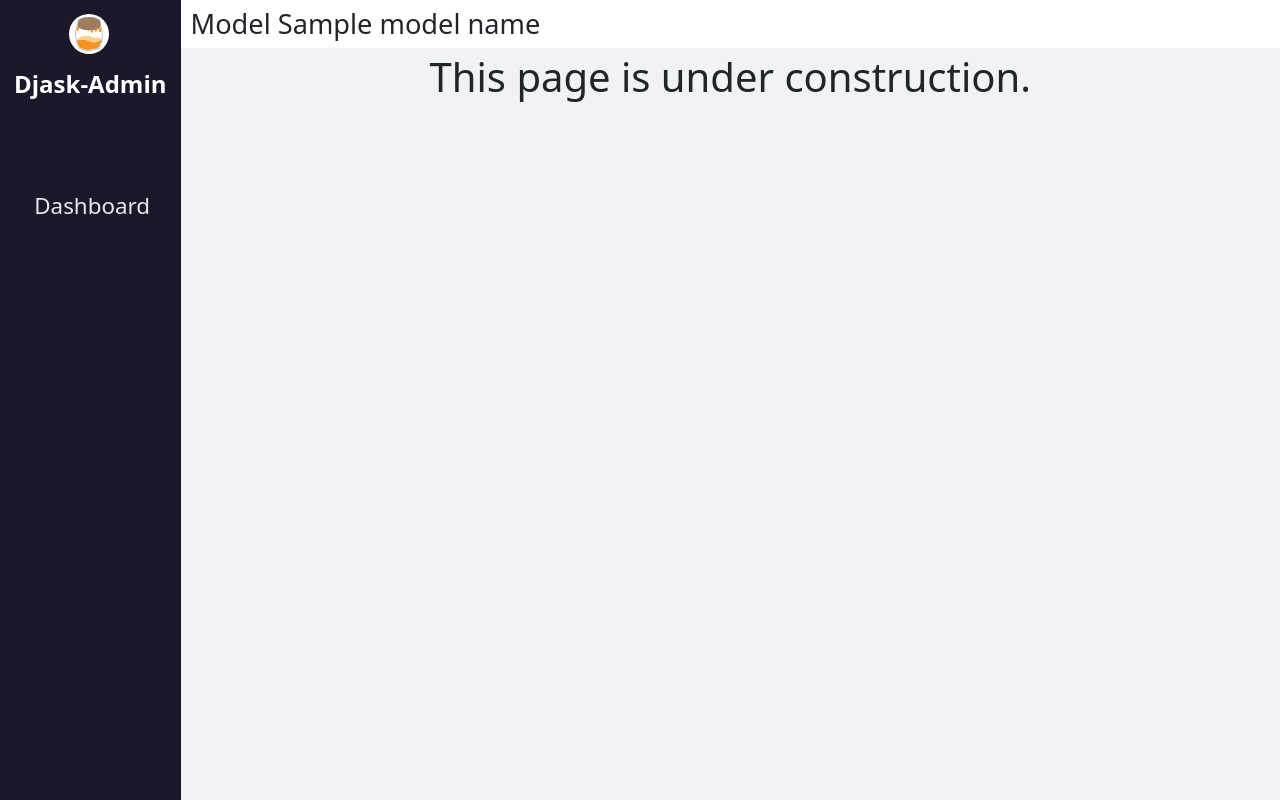
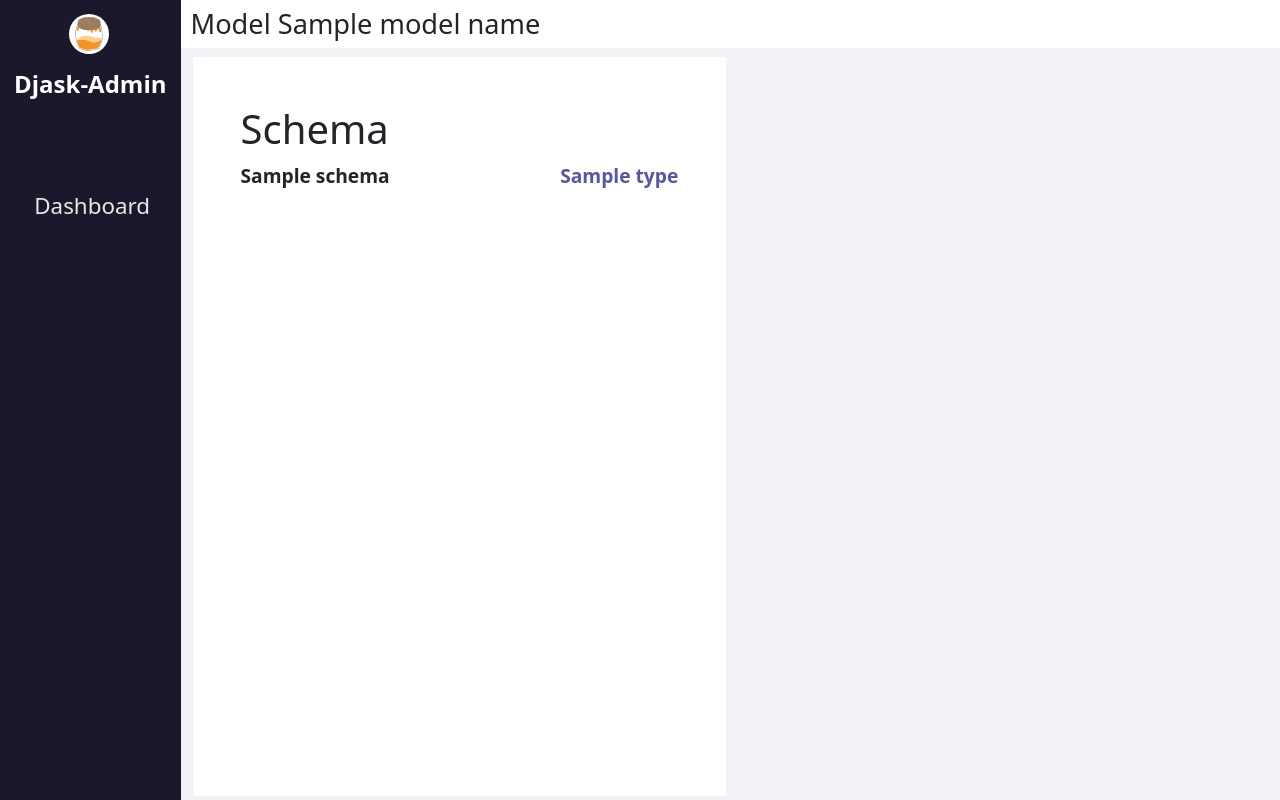
Before and after one commit to andyzhouty/Djask, a Python web app: template src/djask/templates/admin/model.html in a window 1280 px wide. Run offline with Jinja, Linux system fonts and the light colour scheme; the template is opened without the code that fills it: most values are stand-ins (such as "Sample title", 1, 10 or a date in 2020); some libraries are stand-ins or nearby versions.

Commit message:
Show model schema in admin interface

```diff
--- a/pyproject.toml
+++ b/pyproject.toml
@@ -19,15 +19,13 @@ classifiers = [
   "Topic :: Internet :: WWW/HTTP :: WSGI :: Application",
 ]
 dependencies = [
-  "flask~=2.0",
     "apiflask~=0.10",
     "flask-sqlalchemy~=2.5",
     "flask-wtf~=0.15",
     "wtforms-sqlalchemy~=0.2",
     "flask-login~=0.5",
     "bootstrap-flask~=1.8",
-  "flask-compress~=1.10",
-]
+    "flask-compress~=1.10"]
 description = "An enhanced django-like Flask"
 dynamic = ["classifiers"]
 keywords = ["flask", "apiflask"]
--- a/src/djask/static/css/style.css
+++ b/src/djask/static/css/style.css
@@ -8,7 +8,7 @@ html {
 
 body {
     font-family: system-ui, -apple-system, "Segoe UI", Roboto, "Helvetica Neue", Arial, "Noto Sans", "Liberation Sans", sans-serif,
-    "Apple Color Emoji", "Segoe UI Emoji", "Segoe UI Symbol", "Noto Color Emoji" !important;
+        "Apple Color Emoji", "Segoe UI Emoji", "Segoe UI Symbol", "Noto Color Emoji" !important;
 }
 
 aside {
@@ -107,7 +107,7 @@ main {
     background-color: #f0f2f5;
 }
 
-.models-grid {
+.grid-container {
     display: grid;
     grid-template-columns: repeat(auto-fit, minmax(300px, 0.5fr));
     grid-gap: 2vh;
@@ -115,10 +115,16 @@ main {
     max-width: 100%;
 }
 
-.board {
+.max-height {
+    /* the 1vh subtraction for better visual appearance */
+    height: calc(100% - 1vh);
+}
+
+.grid-item {
     background-color: #fff;
     border-radius: 2px;
     padding: 2vh;
+    margin: .5vh;
 }
 
 .board-header {
@@ -135,3 +141,27 @@ main {
     text-decoration: none;
     color: var(--normal-link-hover-color);
 }
+
+.model-schema {
+    padding: 6vh !important;
+    max-width: 100vh;
+    height: 100%;
+}
+
+.column {
+    display: flex;
+    font-size: larger;
+    line-height: 1.6em;
+    font-weight: 600;
+}
+
+.column-type {
+    color: #55a;
+    margin-left: auto;
+}
+
+@media screen and (max-width: 1024px) {
+    .column {
+        flex-direction: column;
+    }
+}
--- a/src/djask/templates/admin/model.html
+++ b/src/djask/templates/admin/model.html
@@ -1,11 +1,15 @@
 {% extends "base.html" %}
-{% from "macros.html" import render_top_panel %}
+{% from "macros.html" import render_top_panel, render_schema %}
 {% block content %}
     {% include "aside.html" %}
     <main>
         {{ render_top_panel("Model "+model_name, "") }}
         <div class="page-content">
-            <h1 class="text-center">This page is under construction.</h1>
+            <div class="grid-container max-height">
+                <div class="model-schema grid-item">
+                    {{ render_schema(schema) }}
+                </div>
+            </div>
         </div>
     </main>
 {% endblock %}
--- a/src/djask/templates/macros.html
+++ b/src/djask/templates/macros.html
@@ -23,3 +23,13 @@
         </h2>
     </div>
 {% endmacro %}
+
+{% macro render_schema(schema) %}
+    <h1>Schema</h1>
+    {% for k, v in schema.items() %}
+        <div class="column">
+            <div class="column-name">{{ k }}</div>
+            <div class="column-type">{{ v.type.__repr__() }}</div>
+        </div>
+    {% endfor %}
+{% endmacro %}
```
Also changed, not shown: src/djask/admin/views.py (+11 -1 lines), src/djask/templates/admin/dashboard.html (+4 -4 lines), tests/test_admin.py (+6 -0 lines), 1 other file. Lines whose indentation alone changed are shown as unchanged.
